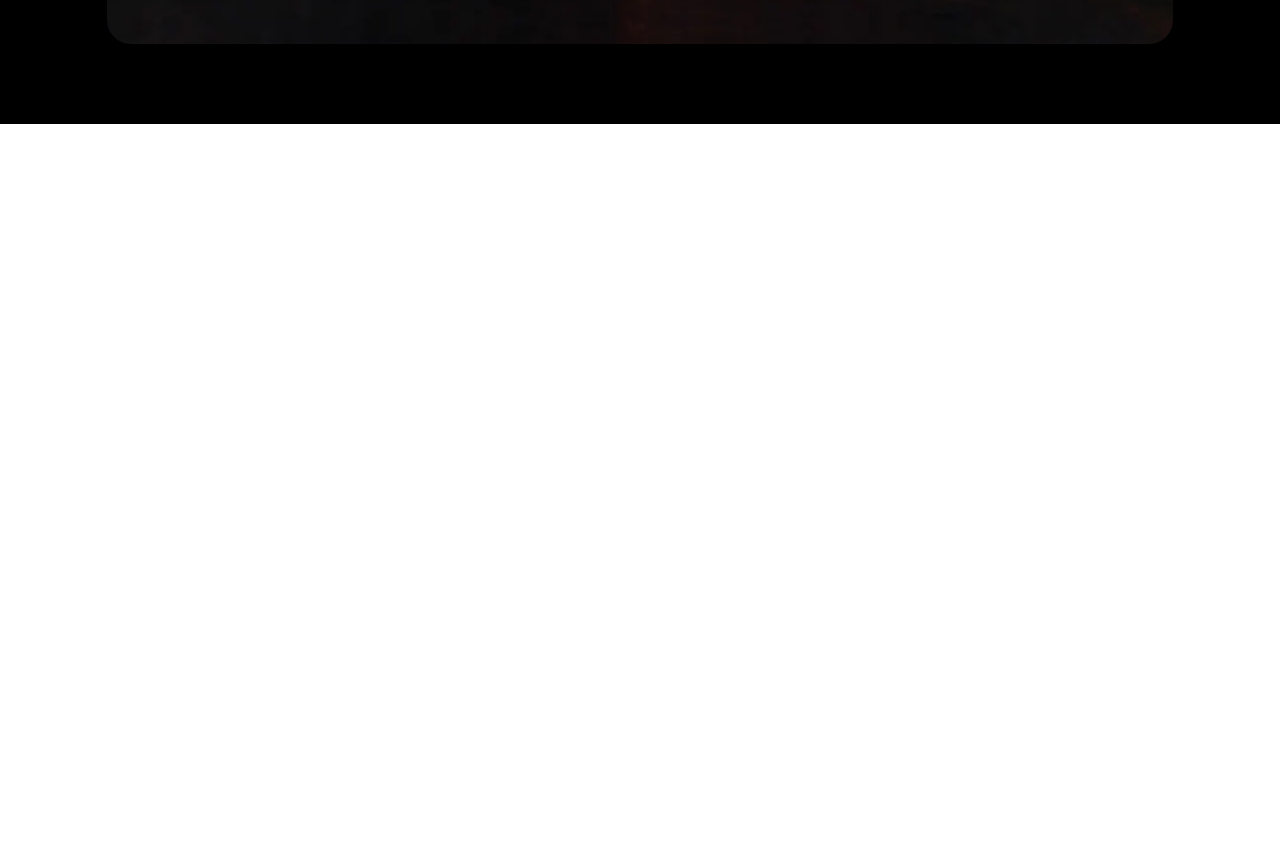
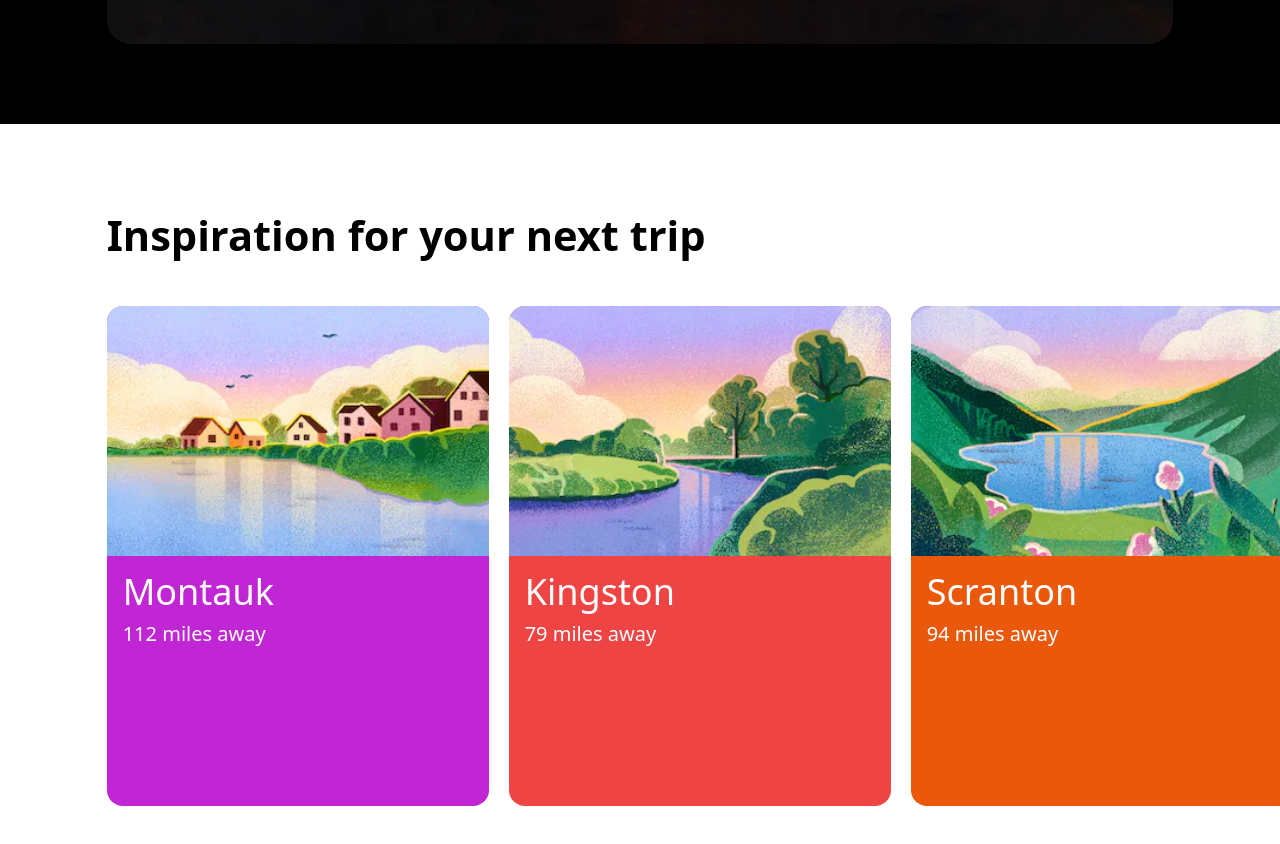
Before and after one commit to codeOfTheFuture/airbnb-clone, a Next.js app: page / in a window 1280 px wide. Shown: the part 980-1824 px from the top of the page. Built offline with nearby package versions, Linux system fonts and the light colour scheme.

Commit message:
section trip inspiration

```diff
--- /dev/null
+++ b/components/TripCard.tsx
@@ -0,0 +1,25 @@
+import Image from "next/image";
+
+interface TripCardProps {
+  img: string;
+  location: string;
+  distance: string;
+  bgColor: string;
+}
+
+const TripCard: React.FC<TripCardProps> = (props) => {
+  const { img, location, distance, bgColor } = props;
+  return (
+    <div className={`w-[200px] h-[300px] md:w-[382px] md:h-[500px] rounded-2xl ${bgColor}`} >
+      <div className="w-full h-1/2 relative">
+        <Image src={img} alt='' layout="fill" className="rounded-t-2xl" />
+      </div>
+      <div className="p-4 text-white">
+        <h3 className="text-2xl md:text-4xl font-medium mb-2">{location}</h3>
+        <p className="text-base text-xl">{distance} miles away</p>
+      </div>
+    </div>
+  )
+}
+
+export default TripCard;
--- /dev/null
+++ b/components/TripInspiration.tsx
@@ -0,0 +1,14 @@
+import TripCard from "./TripCard";
+
+const TripInspiration: React.FC = () => {
+  return (
+    <div className="flex gap-2 md:gap-5 w-[5000px]">
+      <TripCard img="/images/trip01.webp" location="Montauk" distance="112" bgColor='bg-fuchsia-600' />
+      <TripCard img="/images/trip02.webp" location='Kingston' distance="79" bgColor="bg-red-500" />
+      <TripCard img="/images/trip03.webp" location='Scranton' distance="94" bgColor="bg-orange-600" />
+      <TripCard img="/images/trip04.webp" location='Hudson' distance="103" bgColor="bg-rose-500" />
+    </div>
+  )
+}
+
+export default TripInspiration;
--- a/pages/index.tsx
+++ b/pages/index.tsx
@@ -3,6 +3,7 @@ import Head from "next/head";
 import { useCallback, useEffect } from "react";
 import Header from "../components/Header";
 import HeaderScroll from "../components/HeaderScroll";
+import TripInspiration from "../components/TripInspiration";
 import { useHeaderContext } from "../Context/HeaderContext";
 
 const Home: NextPage = () => {
@@ -11,8 +12,6 @@ const Home: NextPage = () => {
     startSearchOpen,
     setScrollPosition,
     setStartSearchOpen,
-    setActiveSearch,
-    setActiveLocationBtn,
   } = useHeaderContext();
 
   const handleScroll = useCallback(() => {
@@ -65,7 +64,18 @@ const Home: NextPage = () => {
           </div>
         </div>
       </section>
-      <section className='bg-white h-[800px]'></section>
+      <section className='bg-white h-[800px] w-full overflow-hidden'>
+        <div className="flex flex-col w-5/6 mx-auto my-20">
+          <div className="flex items-center">
+            <h2 className='text-[1.6rem] md:text-[2.6rem] font-semibold mb-10'>Inspiration for your next trip</h2>
+            <div className="flex gap-2 h-[100px] md:hidden">
+              <div className="flex justify-center items-center w-8 h-8 border-2 rounded-full text-xl font-semibold">{'<'}</div>
+              <div className="flex justify-center items-center w-8 h-8 border-2 rounded-full text-xl font-semibold">{'>'}</div>
+            </div>
+          </div>
+          <TripInspiration />
+        </div>
+      </section>
     </div>
   );
 };
```
